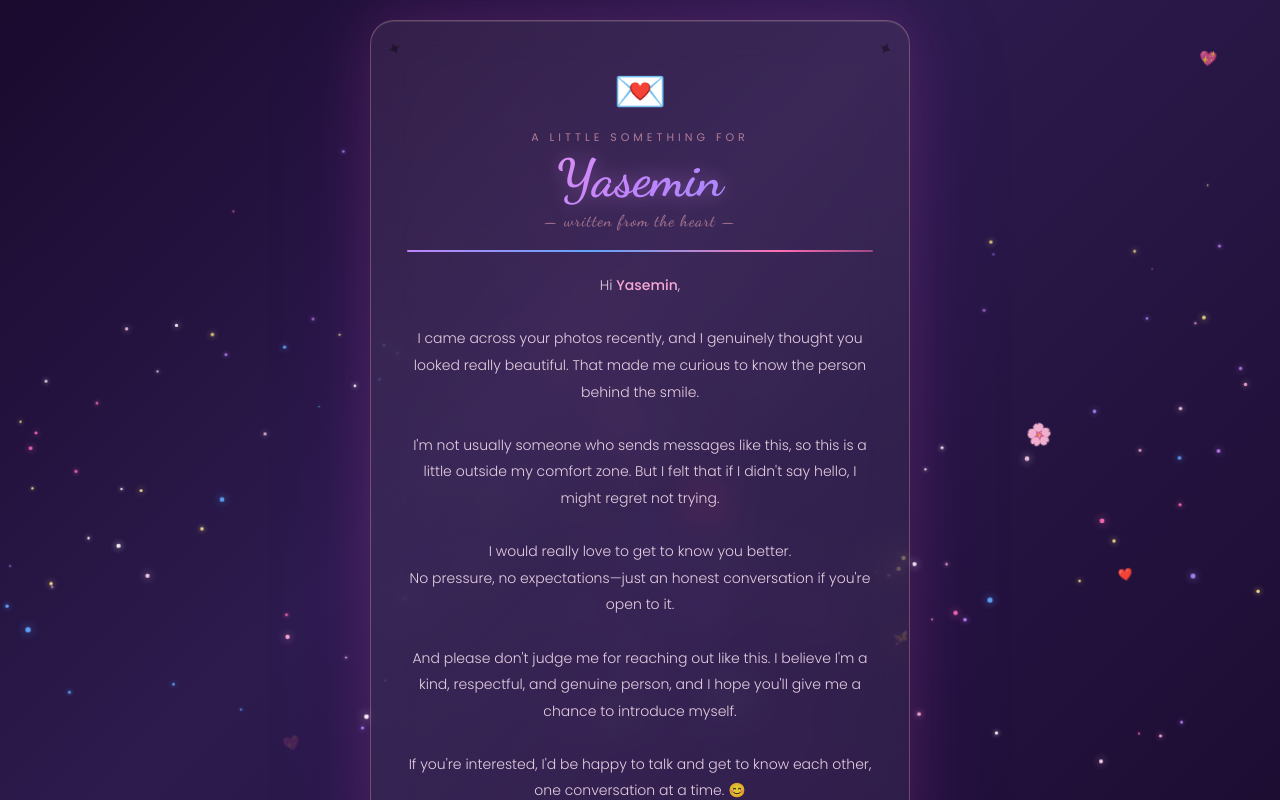
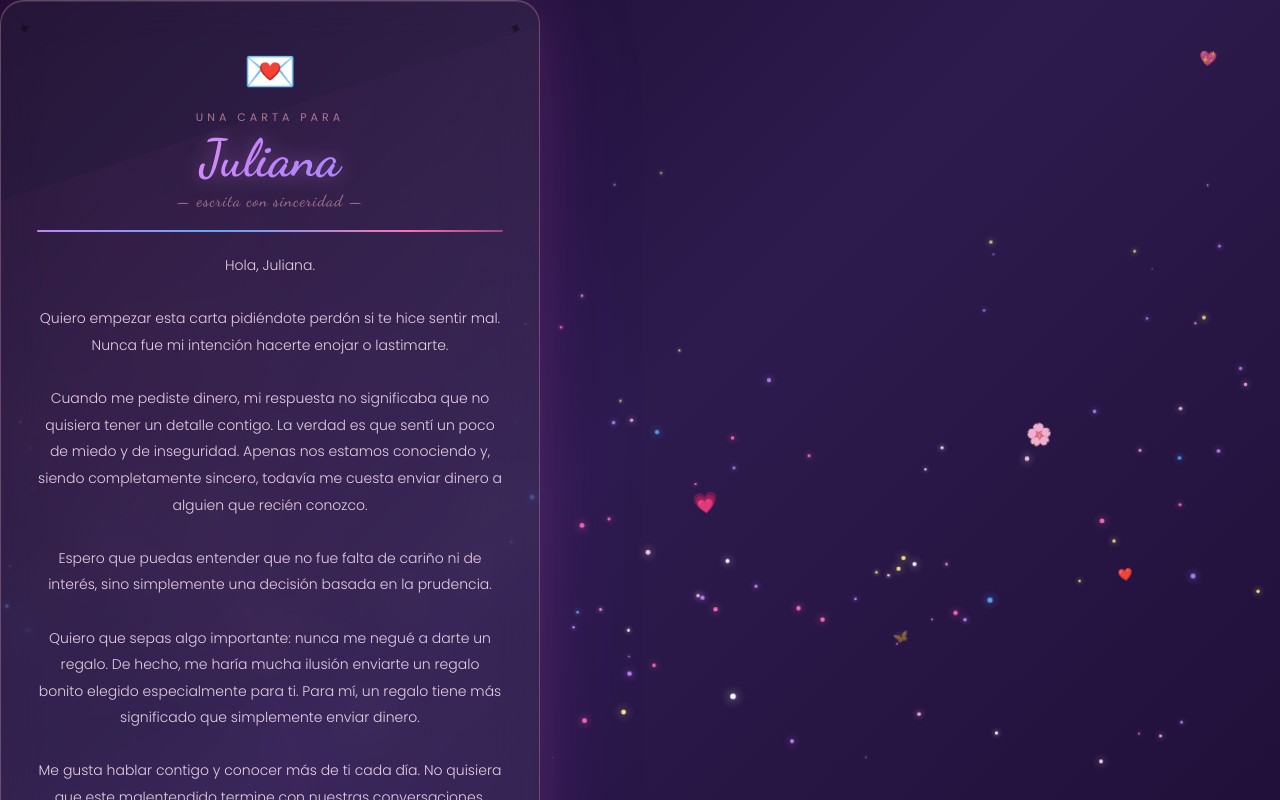
Before and after one commit to Ankitmod4/Card, a React (Vite) app: page / in a window 1280 px wide. Shown: the top 800 px of the page. Built offline with nearby package versions, Linux system fonts and the light colour scheme.

Commit message:
for juliana

```diff
--- a/src/App.jsx
+++ b/src/App.jsx
@@ -1,10 +1,12 @@
 import { useEffect, useRef } from 'react'
 import './App.css'
 
-const COLORS = ['#ff6eb4','#c084fc','#60a5fa','#f9a8d4','#fde68a','#a78bfa','#fbcfe8','#ffffff']
-const HEARTS = ['❤️','💕','💗','💖','✨','🌸','💫','🦋']
+const COLORS = ['#ff6eb4', '#c084fc', '#60a5fa', '#f9a8d4', '#fde68a', '#a78bfa', '#fbcfe8', '#ffffff']
+const HEARTS = ['❤️', '💕', '💗', '💖', '✨', '🌸', '💫', '🦋']
 
-function rand(min, max) { return Math.random() * (max - min) + min }
+function rand(min, max) {
+  return Math.random() * (max - min) + min
+}
 
 export default function App() {
   const glitterRef = useRef(null)
@@ -21,6 +23,7 @@
       const color = COLORS[Math.floor(Math.random() * COLORS.length)]
       const duration = rand(4, 10)
       const delay = rand(0, 2)
+
       Object.assign(el.style, {
         position: 'absolute',
         borderRadius: '50%',
@@ -34,9 +37,13 @@
         animation: `sparkleFloat ${duration}s ${delay}s linear forwards`,
         pointerEvents: 'none',
       })
+
       container.appendChild(el)
       particles.push(el)
-      setTimeout(() => { el.remove() }, (duration + delay) * 1000)
+
+      setTimeout(() => {
+        el.remove()
+      }, (duration + delay) * 1000)
     }
 
     function createHeart() {
@@ -45,7 +52,9 @@
       const size = rand(10, 22)
       const duration = rand(5, 12)
       const delay = rand(0, 3)
+
       el.textContent = heart
+
       Object.assign(el.style, {
         position: 'absolute',
         left: `${rand(0, 100)}%`,
@@ -55,12 +64,15 @@
         animation: `heartFloat ${duration}s ${delay}s linear forwards`,
         pointerEvents: 'none',
       })
+
       container.appendChild(el)
       particles.push(el)
-      setTimeout(() => { el.remove() }, (duration + delay) * 1000)
+
+      setTimeout(() => {
+        el.remove()
+      }, (duration + delay) * 1000)
     }
 
-    // Initial burst
     for (let i = 0; i < 60; i++) {
       setTimeout(createSparkle, rand(0, 3000))
     }
@@ -71,56 +83,93 @@
     return () => {
       clearInterval(sparkleInterval)
       clearInterval(heartInterval)
-      particles.forEach(p => p.remove())
+      particles.forEach((p) => p.remove())
     }
   }, [])
 
   return (
-    <div className="page">
-      <div ref={glitterRef} className="glitter-container" aria-hidden="true" />
+    <div className="background">
+      <div className="glitter" ref={glitterRef}></div>
 
       <div className="card-wrapper">
         <div className="card">
-          <span className="corner-deco tl" aria-hidden="true">✦</span>
-          <span className="corner-deco tr" aria-hidden="true">✦</span>
-          <span className="corner-deco bl" aria-hidden="true">✦</span>
-          <span className="corner-deco br" aria-hidden="true">✦</span>
+          <span className="corner-deco tl">✦</span>
+          <span className="corner-deco tr">✦</span>
+          <span className="corner-deco bl">✦</span>
+          <span className="corner-deco br">✦</span>
 
-          <div className="top-icon" aria-label="Love letter">💌</div>
-          <p className="to-label">A little something for</p>
-          <h1 className="name">Yasemin</h1>
-          <p className="subtitle">— written from the heart —</p>
+          <div className="top-icon">💌</div>
+
+          <p className="to-label">Una carta para</p>
+
+          <h1 className="name">Juliana</h1>
+
+          <p className="subtitle">— escrita con sinceridad —</p>
 
           <div className="glitter-line" />
 
-         <p className="message">
-  Hi <span className="highlight">Yasemin</span>,<br /><br />
+          <p className="message">
+            Hola, Juliana.
+            <br /><br />
 
-I came across your photos recently, and I genuinely thought you looked
-really beautiful. That made me curious to know the person behind the smile.<br /><br />
+            Quiero empezar esta carta pidiéndote perdón si te hice sentir mal.
+            Nunca fue mi intención hacerte enojar o lastimarte.
 
-I'm not usually someone who sends messages like this, so this is a little
-outside my comfort zone. But I felt that if I didn't say hello, I might
-regret not trying.<br /><br />
+            <br /><br />
 
-I would really love to get to know you better.<br />
-No pressure, no expectations—just an honest conversation if you're open to it.<br /><br />
+            Cuando me pediste dinero, mi respuesta no significaba que no quisiera
+            tener un detalle contigo. La verdad es que sentí un poco de miedo y
+            de inseguridad. Apenas nos estamos conociendo y, siendo completamente
+            sincero, todavía me cuesta enviar dinero a alguien que recién conozco.
 
-And please don't judge me for reaching out like this.
-I believe I'm a kind, respectful, and genuine person, and I hope you'll
-give me a chance to introduce myself.<br /><br />
+            <br /><br />
 
-If you're interested, I'd be happy to talk and get to know each other,
-one conversation at a time. 😊
+            Espero que puedas entender que no fue falta de cariño ni de interés,
+            sino simplemente una decisión basada en la prudencia.
 
-</p>
+            <br /><br />
 
+            Quiero que sepas algo importante: nunca me negué a darte un regalo.
+            De hecho, me haría mucha ilusión enviarte un regalo bonito elegido
+            especialmente para ti. Para mí, un regalo tiene más significado que
+            simplemente enviar dinero.
+
+            <br /><br />
+
+            Me gusta hablar contigo y conocer más de ti cada día. No quisiera que
+            este malentendido termine con nuestras conversaciones.
+
+            <br /><br />
+
+            Si te hice sentir decepcionada o pensaste que no me importabas,
+            te pido perdón de corazón. Mi intención siempre ha sido tratarte con
+            respeto, sinceridad y cariño.
+
+            <br /><br />
+
+            Ojalá puedas perdonarme y darme la oportunidad de seguir conociéndote.
+            Espero que podamos dejar este momento atrás y seguir hablando con una
+            sonrisa.
+
+            <br /><br />
+
+            Gracias por leer esta carta.
+
+            <br /><br />
+
+            Con mucho cariño,
+
+            <br /><br />
+
+            <strong>Ankit ❤️</strong>
+          </p>
 
           <div className="glitter-line" />
 
           <div className="signature-block">
-            <p className="from-label">with love, always</p>
+            <p className="from-label">Con cariño</p>
             <p className="signature">Ankit</p>
+
             <span className="dev-badge">
               <span className="code-dot" />
             </span>
```
